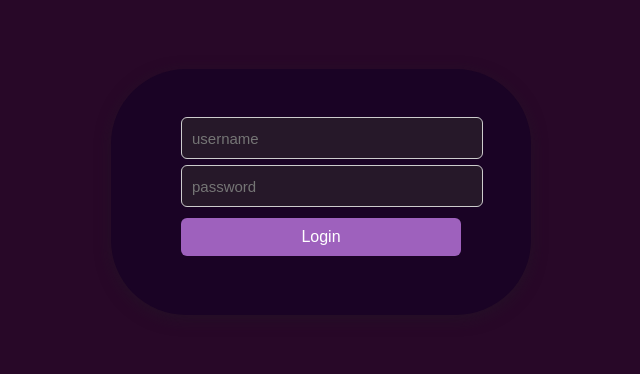
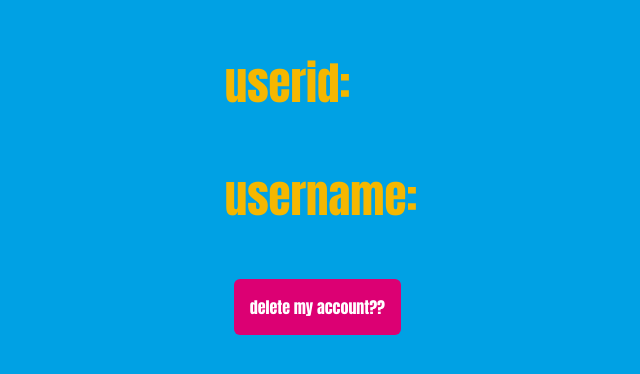
Before and after one commit to Hsuya69/To-Do_List, a React app in the folder frontend/: page /userinfo in a window 1280 px wide. Before the commit this address led to /login. Shown: the part 216-590 px from the top of the page, without its empty margins (319-959 px from the left). Built offline with nearby package versions, Linux system fonts and the light colour scheme; no server answers; the HTML template or start-up script is replaced by a standard one.

Commit message:
color updated

```diff
--- a/frontend/src/components/protected.jsx
+++ b/frontend/src/components/protected.jsx
@@ -1,6 +1,9 @@
 import { useState,useEffect} from "react";
 import { Navigate } from "react-router-dom";
 import api from "../api";
+import {DEV_MODE} from '../config/dev'
+
+
 export default function Potectroute({children}){
     const [authcheck,setAuthcheck]=useState(false)
     const [isauth,setIsauth]=useState(false)
@@ -21,6 +24,10 @@ export default function Potectroute({children}){
 
     },[]);
 
+     if(DEV_MODE){
+        return children;
+     }
+
      if(!authcheck) return <div>checking authentication...</div>
      if(!isauth) return <Navigate to="/login" replace/>;
 
--- /dev/null
+++ b/frontend/src/config/dev.js
@@ -0,0 +1 @@
+export const DEV_MODE = import.meta.env.DEV;
--- a/frontend/src/styles/home.module.css
+++ b/frontend/src/styles/home.module.css
@@ -1,13 +1,14 @@
 .hp h1{
     font-family: Impact;
     font-size: 69px;
-    text-shadow: #da44f5;
+    color: #F5B700;
+    text-shadow: white;
 }
 
 .hp button{
     font-family: Impact;
     font: 49px;
-    background: #9e61bd;
+    background: #DC0073;
     color: white;
     border: none;
     border-radius: 6px;
@@ -21,5 +22,5 @@
 }
 
 .hp button:hover {
-  background-color: #460751;
+  background-color: #04E762;
 }
--- a/frontend/src/styles/login.module.css
+++ b/frontend/src/styles/login.module.css
@@ -3,14 +3,14 @@
   justify-content: center;
   align-items: center;
   height: 100vh;
-  background: rgb(40, 8, 40);
+  background: #00A1E4;
 }
 
 .login form {
-  background: #1a0325;
+  background: #DC0073;
   padding: 45px 70px;
   border-radius: 75px;
-  box-shadow: 0 4px 15px rgba(34, 22, 38, 0.632);
+  box-shadow: 0 4px 15px #6E51AC;
   width: 280px;
   text-align: center;
 }
@@ -23,13 +23,13 @@
   border-radius: 6px;
   font-size: 15px;
   height: 20px;
-  background: #281d2bd9;
+  background: rgba(255, 255, 255, 0.667);
 }
 
 .login button {
   width: 100%;
   padding: 10px;
-  background-color: #9e61bd;
+  background-color: #F5B700;
   color: white;
   border: none;
   border-radius: 6px;
--- a/frontend/src/styles/signup.module.css
+++ b/frontend/src/styles/signup.module.css
@@ -7,10 +7,10 @@
 }
 
 .signup form {
-  background: #1a0325;
+  background: #DC0073;
   padding: 45px 70px;
   border-radius: 75px;
-  box-shadow: 0 4px 15px rgba(34, 22, 38, 0.632);
+  box-shadow: 0 4px 15px #6E51AC;
   width: 280px;
   text-align: center;
 }
@@ -23,13 +23,13 @@
   border-radius: 6px;
   font-size: 15px;
   height: 20px;
-  background: #281d2bd9;
+  background: rgba(255, 255, 255, 0.667);
 }
 
 .signup button {
   width: 100%;
   padding: 10px;
-  background-color: #9e61bd;
+  background-color: #F5B700;
   color: white;
   border: none;
   border-radius: 6px;
--- a/frontend/src/styles/user.module.css
+++ b/frontend/src/styles/user.module.css
@@ -11,7 +11,7 @@
 .newtask button{
     font-family: Impact;
     font: 49px;
-    background: #9e61bd;
+    background: #F5B700;
     color: white;
     border: none;
     border-radius: 6px;
@@ -29,7 +29,7 @@
 }
 
 .user button:hover {
-  background-color: #460751;
+  background-color: #6E51AC;
 }
 
 
@@ -41,7 +41,7 @@
   border-radius: 6px;
   font-size: 15px;
   height: 20px;
-  background: #281d2bd9;
+  background: #04E762;
   position: relative;
   right: 23px;
 }
@@ -50,7 +50,7 @@
     position: absolute;
     bottom: 40px;
     right: 90px;
-    color: rgba(226, 172, 250, 0.89);
+    color: #DC0073;
     font-family: impact;
     text-decoration: none;
 }
@@ -61,7 +61,7 @@
 }
 
 .task {
-    background-color: #9e61bd;
+    background-color: #DC0073;
     padding: 6px;
     border: #200325;
     border-width: 12%;
@@ -79,7 +79,7 @@
     align-items: right;
     font-family: Impact;
     font: 49px;
-    background: #533f5d;
+    background: #00A1E4;
     color: white;
     border: none;
     border-radius: 6px;
@@ -93,7 +93,7 @@
 }
 
 .user p{
-    color: rgba(226, 172, 250, 0.89);
+    color: #04E762;
     font-family: impact;
     font-size: 23px;
 }
--- a/frontend/src/styles/userinfo.module.css
+++ b/frontend/src/styles/userinfo.module.css
@@ -2,7 +2,7 @@
 .info button{
     font-family: Impact;
     font: 49px;
-    background: #9e61bd;
+    background: #DC0073;
     color: white;
     border: none;
     border-radius: 6px;
@@ -18,6 +18,6 @@
 .info p{
     font-family: impact;
     font-size: 45px;
-    color: rgb(218, 179, 255);
+    color: #F5B700;
     justify-content: center;
 }
```
Also changed, not shown: 1 other file (tests, documents, lock files or other folders).
